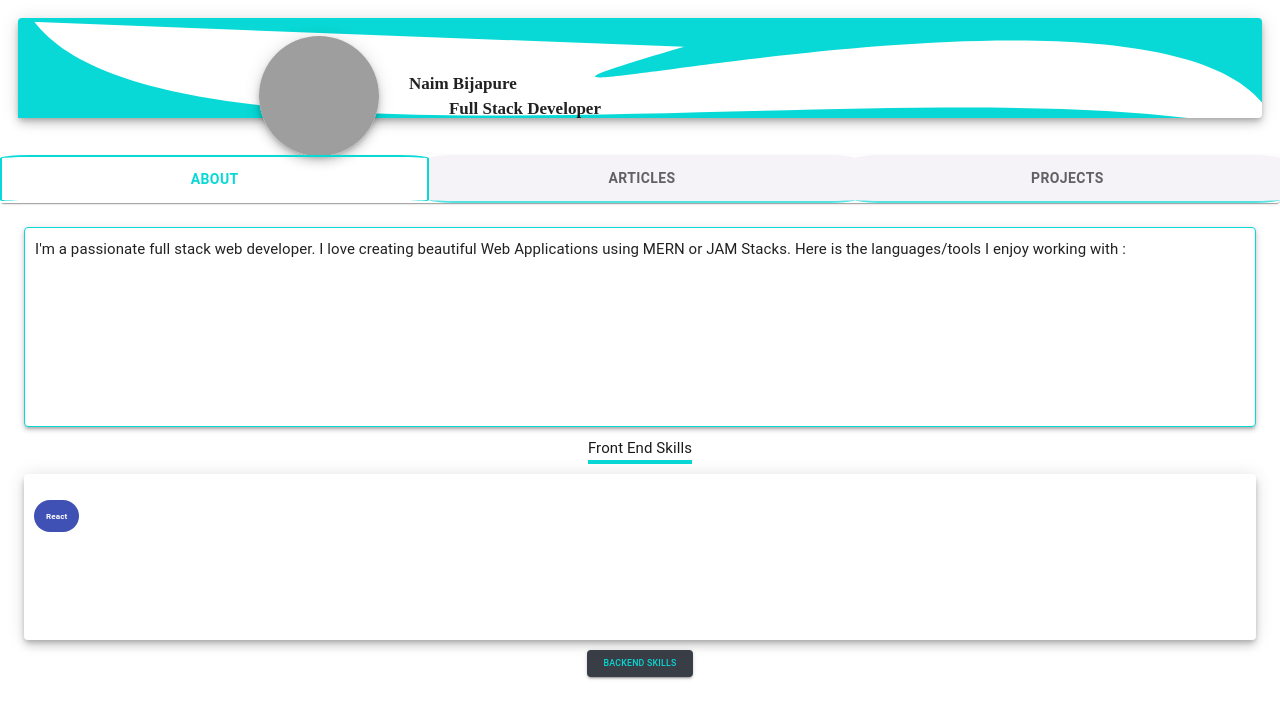
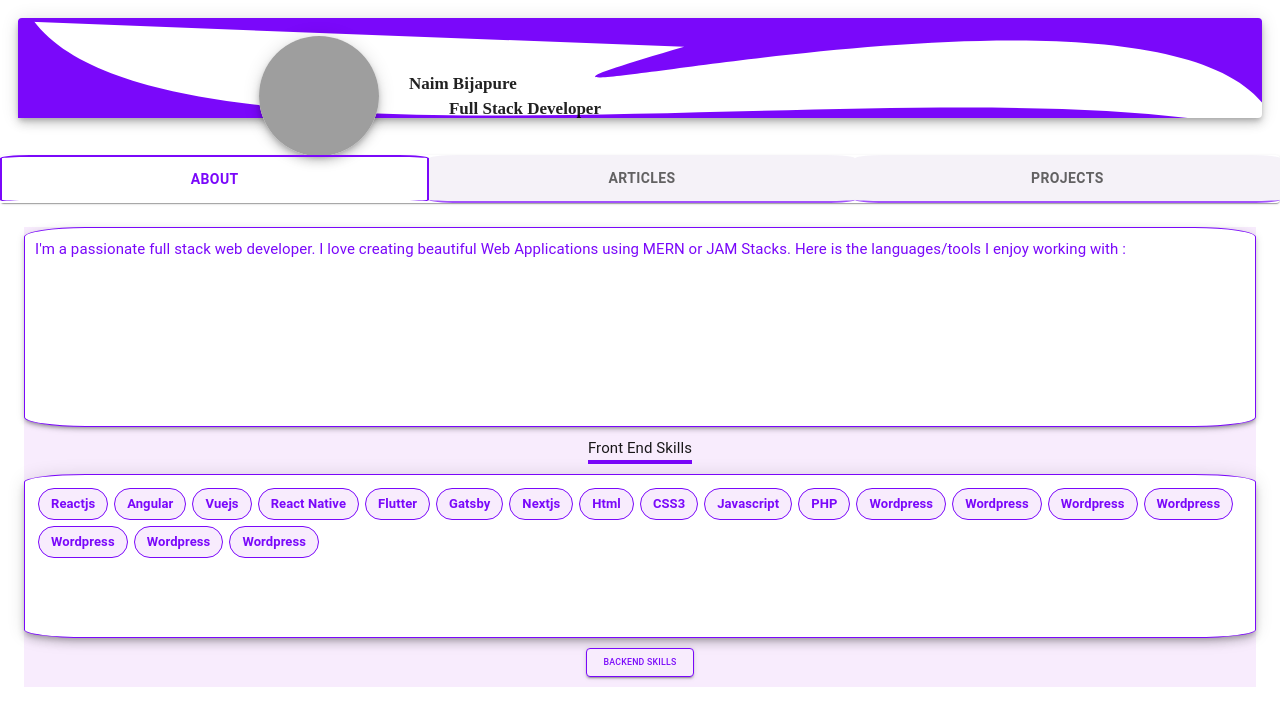
Before and after one commit to Naim-Bijapure/FolioBlog, a Gatsby site: page / in a window 1280 px wide. Built offline with nearby package versions, Linux system fonts and the light colour scheme; Gatsby itself is replaced by a stand-in of ours; some packages are replaced by stand-ins of ours; grey boxes are pictures that could not be loaded.

Commit message:
updated about page skills

```diff
--- a/src/components/About.jsx
+++ b/src/components/About.jsx
@@ -11,11 +11,17 @@ const Container = styled.div`
   flex-direction: column;
   justify-content: center;
   font-size: 1.5rem;
-  background-color: "gray";
+  background-color: ${props => props.theme.SECONDARY};
+
+  .MuiPaper-root {
+    border-radius: 5%;
+    border: 0.1px solid ${props => props.theme.PRIMARY};
+  }
+
   .Description {
     padding: 1rem;
-    border: 0.2px solid ${props => props.theme.PRIMARY};
     height: 20rem;
+    color: ${props => props.theme.PRIMARY};
 
     &:hover {
       /* border:1px solid red; */
@@ -33,8 +39,10 @@ const SkillsSection = styled.div`
   flex-direction: column;
   align-items: center;
 
+  /* border-radius: 100%; */
+
   .skills__header {
-    border-bottom:.4rem solid ${props=>props.theme.PRIMARY}
+    border-bottom: 0.4rem solid ${props => props.theme.PRIMARY};
   }
   .skills__flip-section {
     /* border: 1px solid red; */
@@ -43,6 +51,17 @@ const SkillsSection = styled.div`
     height: 20rem;
     perspective: 900px;
   }
+
+  .MuiPaper-root {
+    border-radius: 5%;
+    border: 0.1px solid ${props => props.theme.PRIMARY};
+
+    &:hover {
+      /* border:1px solid red; */
+      box-shadow: 0 0 10px 1px ${props => props.theme.PRIMARY};
+    }
+  }
+
   .skills {
     /* border: 1px solid blue; */
 
@@ -62,26 +81,41 @@ const SkillsSection = styled.div`
     position: absolute;
     width: 100%;
     height: 100%;
+    color: white;
     /* line-height: 260px; */
-    color: white;
     /* text-align: center; */
     font-weight: bold;
     font-size: 40px;
     -webkit-backface-visibility: hidden;
     backface-visibility: hidden;
+
+    .MuiChip-root {
+      font-size: small;
+      color: ${props => props.theme.PRIMARY};
+      background-color: ${props => props.theme.SECONDARY};
+      border: 1px solid ${props => props.theme.PRIMARY};
+      margin: 0.3rem;
+    }
+    .skills__face--chips {
+      display:flex;
+      /* justify-content:space-between; */
+      flex-wrap:wrap;
+    }
   }
   .skills__face--front {
     padding: 10px;
   }
 
   .skills__face--back {
+    padding: 10px;
     transform: rotateY(180deg);
   }
   .skills__button {
-      padding:1rem;
+    padding: 1rem;
     button {
       color: ${props => props.theme.PRIMARY};
-      background-color:${props => props.theme.SECONDARY};
+      background-color: ${props => props.theme.SECONDARY};
+      border: 1px solid ${props => props.theme.PRIMARY};
     }
   }
 `
@@ -114,66 +148,37 @@ export default function About() {
                 className="skills__face  skills__face--front"
                 style={{ display: !isFlipped ? "block" : "none" }}
               >
-                <Chip
-                  // size="large"
-                  // icon={<FaceIcon />}
-                  label="React"
-                  clickable
-                  color="primary"
-                  // onDelete={handleDelete}
-                  // deleteIcon={<DoneIcon />}
-                />
+                <div className="skills__face--chips">
+                  <Chip label="Reactjs" clickable />
 
-                {/* <Chip
-                // size="large"
-                // icon={<FaceIcon />}
-                label="React"
-                clickable
-                color="primary"
-                // onDelete={handleDelete}
-                // deleteIcon={<DoneIcon />}
-              />
+                  <Chip label="Angular" clickable />
 
-              <Chip
-                // size="large"
-                // icon={<FaceIcon />}
-                label="React"
-                clickable
-                color="primary"
-                // onDelete={handleDelete}
-                // deleteIcon={<DoneIcon />}
-              /> */}
+                  <Chip label="Vuejs" clickable />
+
+                  <Chip label="React Native" clickable />
+                  <Chip label="Flutter" clickable />
+                  <Chip label="Gatsby" clickable />
+                  <Chip label="Nextjs" clickable />
+
+
+                  <Chip label="Html" clickable />
+                  <Chip label="CSS3" clickable />
+                  <Chip label="Javascript" clickable />
+                  <Chip label="PHP" clickable />
+                  <Chip label="Wordpress" clickable />
+                  <Chip label="Wordpress" clickable />
+                  <Chip label="Wordpress" clickable />
+                  <Chip label="Wordpress" clickable />
+                  <Chip label="Wordpress" clickable />
+                  <Chip label="Wordpress" clickable />
+                  <Chip label="Wordpress" clickable />
+                </div>
               </div>
 
               <div className="skills__face skills__face--back">
-                <Chip
-                  // size="large"
-                  // icon={<FaceIcon />}
-                  label="Nodejs"
-                  clickable
-                  color="primary"
-                  // onDelete={handleDelete}
-                  // deleteIcon={<DoneIcon />}
-                />
-                {/* <Chip
-                // size="large"
-                // icon={<FaceIcon />}
-                label="React"
-                clickable
-                color="primary"
-                // onDelete={handleDelete}
-                // deleteIcon={<DoneIcon />}
-              />
-
-              <Chip
-                // size="large"
-                // icon={<FaceIcon />}
-                label="React"
-                clickable
-                color="primary"
-                // onDelete={handleDelete}
-                // deleteIcon={<DoneIcon />}
-              /> */}
+                <div className="skills__face--chips">
+                  <Chip label="Nodejs" clickable color="primary" />
+                </div>
               </div>
             </Paper>
           </div>
--- a/src/utils/constants.js
+++ b/src/utils/constants.js
@@ -1,4 +1,5 @@
 
 // export const PRIMARY='#00dffc';
-export const PRIMARY='#08d9d6';
-export const SECONDARY='#393e46';
+export const PRIMARY='#7a08fa';
+export const SECONDARY='#f8ecfd';
+export const COLOR_TEXT='#a82ffc';
```
